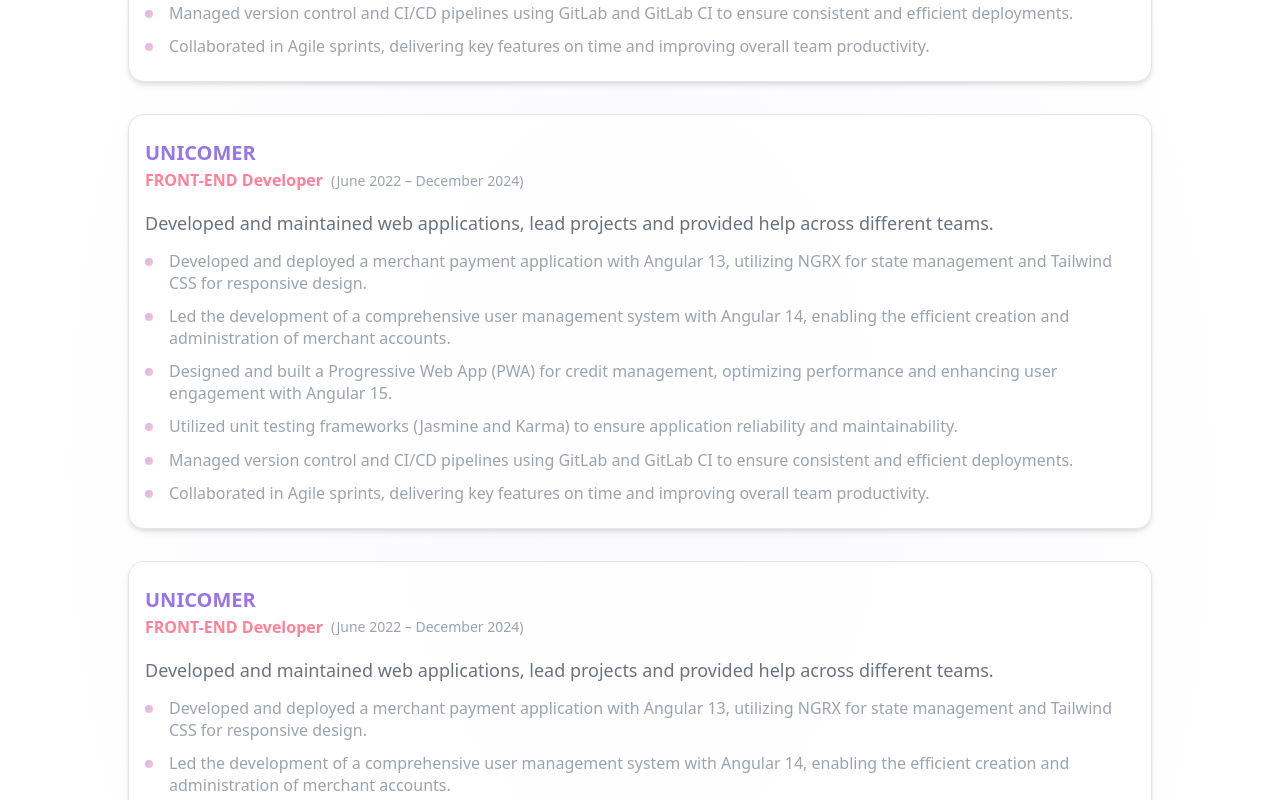
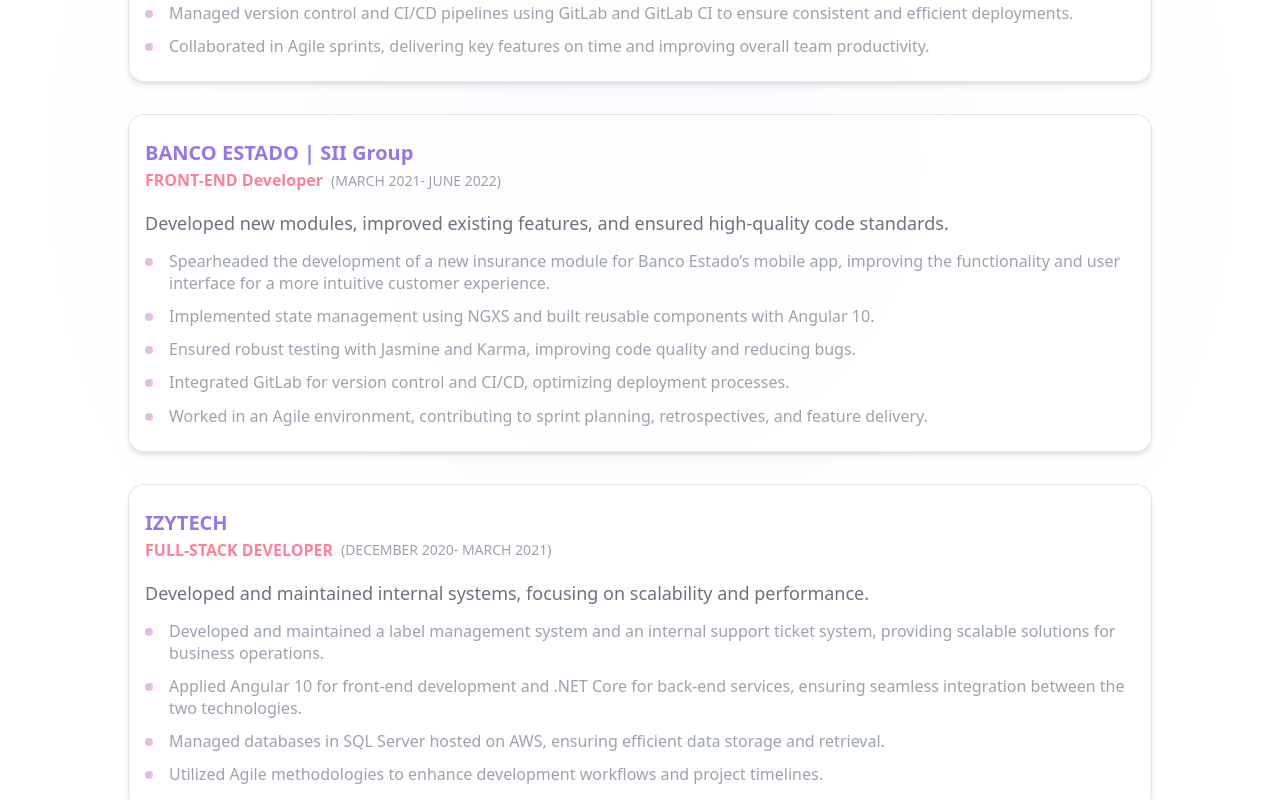
Before and after one commit to claudio-riosg/portfolio, an Angular app: page /experience in a window 1280 px wide. Shown: the part 600-1400 px from the top of the page. Built offline with nearby package versions, Linux system fonts and the light colour scheme.

Commit message:
update styles contact-info - social media info and add more jobs in experience

```diff
--- a/src/app/features/contact/components/contact-info/contact-info.component.scss
+++ b/src/app/features/contact/components/contact-info/contact-info.component.scss
@@ -8,6 +8,10 @@
   color: var(--color-heading, #f3f4f6);
   margin-bottom: var(--space-lg);
   padding-bottom: var(--space-sm);
+
+  @media (max-width: 768px) {
+    font-size: calc(var(--text-base) * 2);
+  }
 }
 
 .contact-description {
@@ -22,6 +26,7 @@
   color: var(--color-text-tertiary, #9ca3af);
   margin-bottom: var(--space-md);
   line-height: 1.6;
+
   strong {
     color: var(--color-text-primary, #f3f4f6);
     font-weight: var(--font-weight-semibold, 600);
@@ -40,15 +45,3 @@
   font-style: italic;
   margin-top: var(--space-lg);
 }
-
-@media (max-width: 768px) {
-  .contact-title {
-    font-size: calc(var(--text-base) * 2);
-  }
-}
-
-@media (max-width: 768px) {
-  .section-title {
-    font-size: calc(var(--text-base) * 1.5);
-  }
-}
--- a/src/app/features/contact/components/social-media-info/social-media-info.component.html
+++ b/src/app/features/contact/components/social-media-info/social-media-info.component.html
@@ -5,7 +5,7 @@
       so it could be a bit hard find me, sorry.
     </p>
     <p class="section-description">
-      For the same, I've included direct links to the platforms I use most frequently:
+      I've included direct links to the platforms I use sometimes:
     </p>
     <app-table-content
       [headers]="socialMediaInfo().headers"
--- a/src/app/features/experience/containers/experience/experience.component.ts
+++ b/src/app/features/experience/containers/experience/experience.component.ts
@@ -25,43 +25,27 @@
         'Collaborated in Agile sprints, delivering key features on time and improving overall team productivity.'
       ]
     },   {
-      company: 'UNICOMER',
+      company: 'BANCO ESTADO | SII Group',
       title: 'FRONT-END Developer',
-      period: 'June 2022 – December 2024',
-      summary: 'Developed and maintained web applications, lead projects and provided help across different teams.',
+      period: 'MARCH 2021- JUNE 2022',
+      summary: 'Developed new modules, improved existing features, and ensured high-quality code standards.',
       details: [
-        'Developed and deployed a merchant payment application with Angular 13, utilizing NGRX for state management and Tailwind CSS for responsive design.',
-        'Led the development of a comprehensive user management system with Angular 14, enabling the efficient creation and administration of merchant accounts.',
-        'Designed and built a Progressive Web App (PWA) for credit management, optimizing performance and enhancing user engagement with Angular 15.',
-        'Utilized unit testing frameworks (Jasmine and Karma) to ensure application reliability and maintainability.',
-        'Managed version control and CI/CD pipelines using GitLab and GitLab CI to ensure consistent and efficient deployments.',
-        'Collaborated in Agile sprints, delivering key features on time and improving overall team productivity.'
+        'Spearheaded the development of a new insurance module for Banco Estado’s mobile app, improving the functionality and user interface for a more intuitive customer experience.',
+        'Implemented state management using NGXS and built reusable components with Angular 10.',
+        'Ensured robust testing with Jasmine and Karma, improving code quality and reducing bugs.',
+        'Integrated GitLab for version control and CI/CD, optimizing deployment processes.',
+        'Worked in an Agile environment, contributing to sprint planning, retrospectives, and feature delivery.'
       ]
     },   {
-      company: 'UNICOMER',
-      title: 'FRONT-END Developer',
-      period: 'June 2022 – December 2024',
-      summary: 'Developed and maintained web applications, lead projects and provided help across different teams.',
+      company: 'IZYTECH',
+      title: 'FULL-STACK DEVELOPER',
+      period: 'DECEMBER 2020- MARCH 2021',
+      summary: 'Developed and maintained internal systems, focusing on scalability and performance.',
       details: [
-        'Developed and deployed a merchant payment application with Angular 13, utilizing NGRX for state management and Tailwind CSS for responsive design.',
-        'Led the development of a comprehensive user management system with Angular 14, enabling the efficient creation and administration of merchant accounts.',
-        'Designed and built a Progressive Web App (PWA) for credit management, optimizing performance and enhancing user engagement with Angular 15.',
-        'Utilized unit testing frameworks (Jasmine and Karma) to ensure application reliability and maintainability.',
-        'Managed version control and CI/CD pipelines using GitLab and GitLab CI to ensure consistent and efficient deployments.',
-        'Collaborated in Agile sprints, delivering key features on time and improving overall team productivity.'
-      ]
-    },   {
-      company: 'UNICOMER',
-      title: 'FRONT-END Developer',
-      period: 'June 2022 – December 2024',
-      summary: 'Developed and maintained web applications, lead projects and provided help across different teams.',
-      details: [
-        'Developed and deployed a merchant payment application with Angular 13, utilizing NGRX for state management and Tailwind CSS for responsive design.',
-        'Led the development of a comprehensive user management system with Angular 14, enabling the efficient creation and administration of merchant accounts.',
-        'Designed and built a Progressive Web App (PWA) for credit management, optimizing performance and enhancing user engagement with Angular 15.',
-        'Utilized unit testing frameworks (Jasmine and Karma) to ensure application reliability and maintainability.',
-        'Managed version control and CI/CD pipelines using GitLab and GitLab CI to ensure consistent and efficient deployments.',
-        'Collaborated in Agile sprints, delivering key features on time and improving overall team productivity.'
+        'Developed and maintained a label management system and an internal support ticket system, providing scalable solutions for business operations.',
+        'Applied Angular 10 for front-end development and .NET Core for back-end services, ensuring seamless integration between the two technologies.',
+        'Managed databases in SQL Server hosted on AWS, ensuring efficient data storage and retrieval.',
+        'Utilized Agile methodologies to enhance development workflows and project timelines.'
       ]
     },
   ];
```
